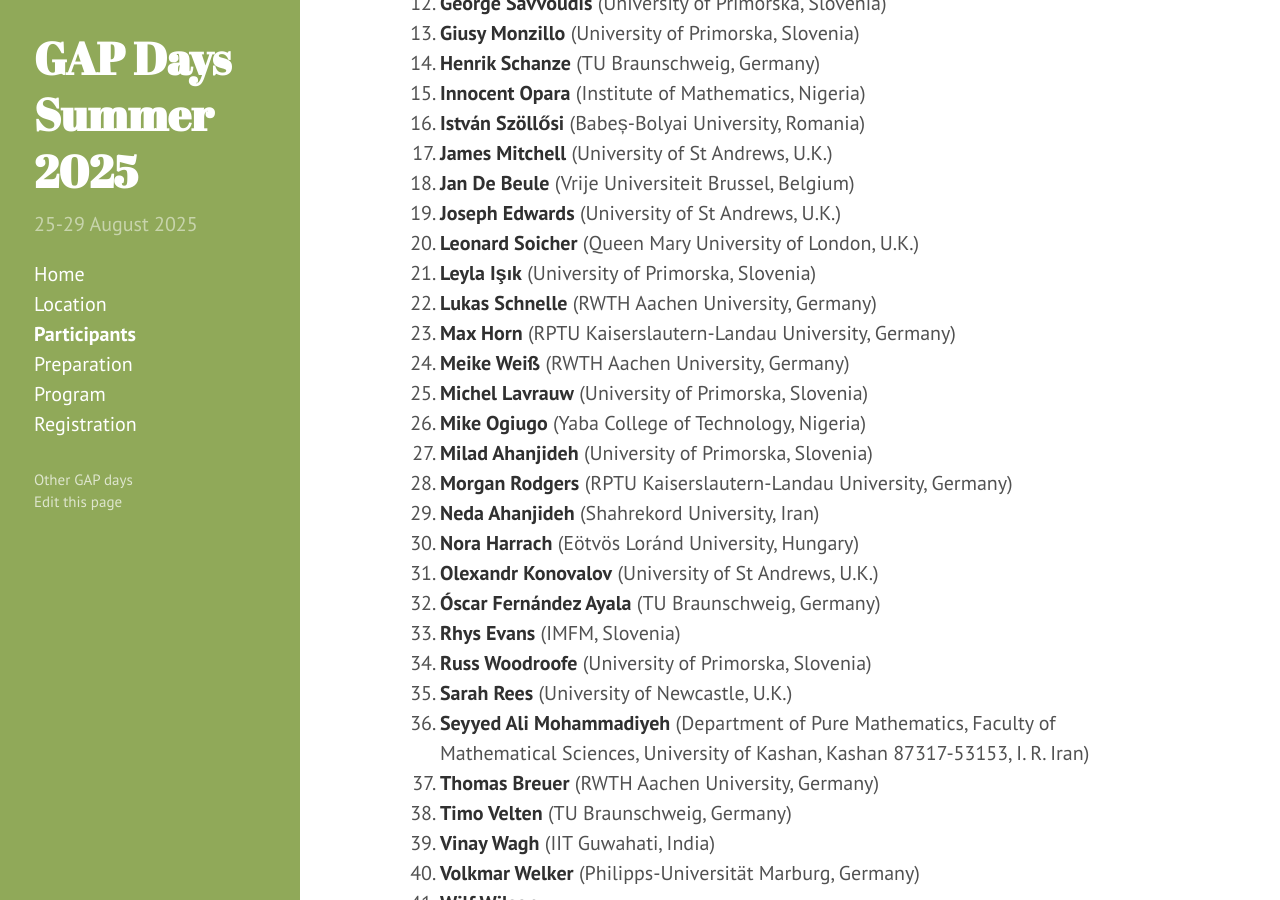
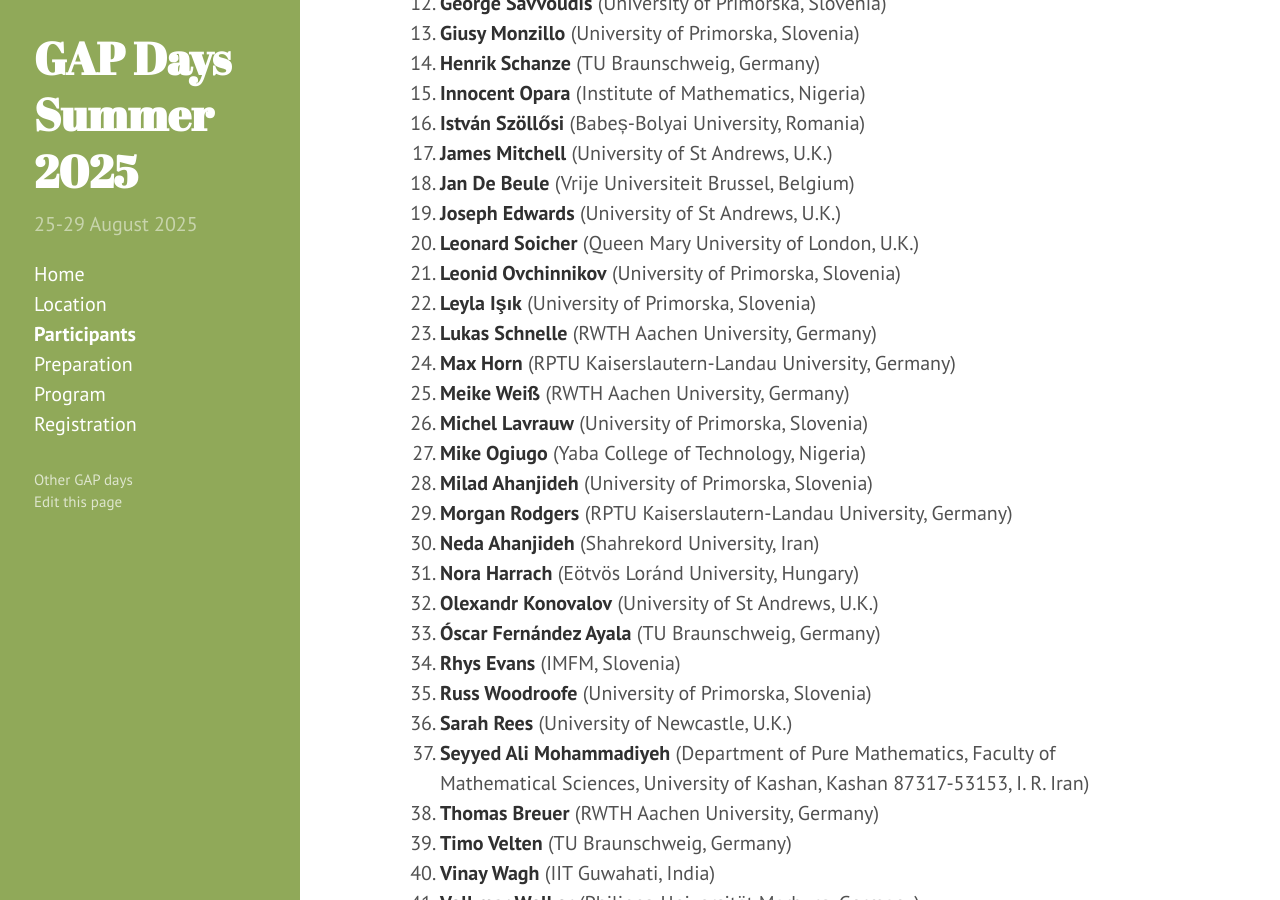
Before and after one commit to gapdays/gapdays2025-summer, a Jekyll site: the page built from participants.md, in a window 1280 px wide and 900 px high, scrolled down 482 px. Built offline with Jekyll 4.4.1, drawn with Linux system fonts in a browser that asks for light colours.

Commit message:
Update participants.md

```diff
--- a/participants.md
+++ b/participants.md
@@ -22,6 +22,7 @@ participants:
   - {name: Jan De Beule, affiliation: "Vrije Universiteit Brussel, Belgium"}
   - {name: Joseph Edwards, affiliation: "University of St Andrews, U.K."}
   - {name: Leonard Soicher, affiliation: "Queen Mary University of London, U.K."}
+  - {name: Leonid Ovchinnikov, affiliation: "University of Primorska, Slovenia"}
   - {name: Leyla Işık, affiliation: "University of Primorska, Slovenia"}
   - {name: Lukas Schnelle, affiliation: "RWTH Aachen University, Germany"}
   - {name: Max Horn, affiliation: "RPTU Kaiserslautern-Landau University, Germany"}
```
